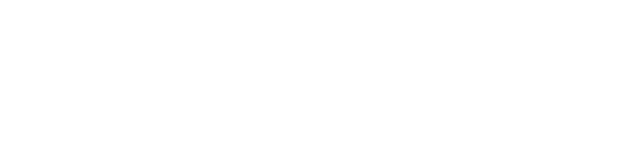
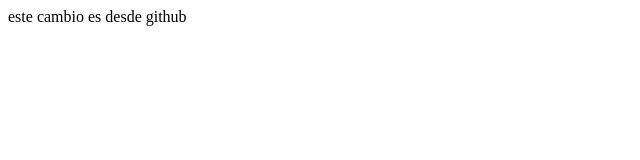
Before and after one commit to vraemtec/git-and-github, a plain HTML site: page index.html in a window 1280 px wide. Shown: the whole page, without its empty margins (0-640 px from the left). Drawn offline with Linux system fonts and the light colour scheme.

Commit message:
Update index.html

```diff
--- a/index.html
+++ b/index.html
@@ -6,6 +6,6 @@
     <title>Documento</title>
 </head>
 <body>
-
+    este cambio es desde github
 </body>
 </html>
```
